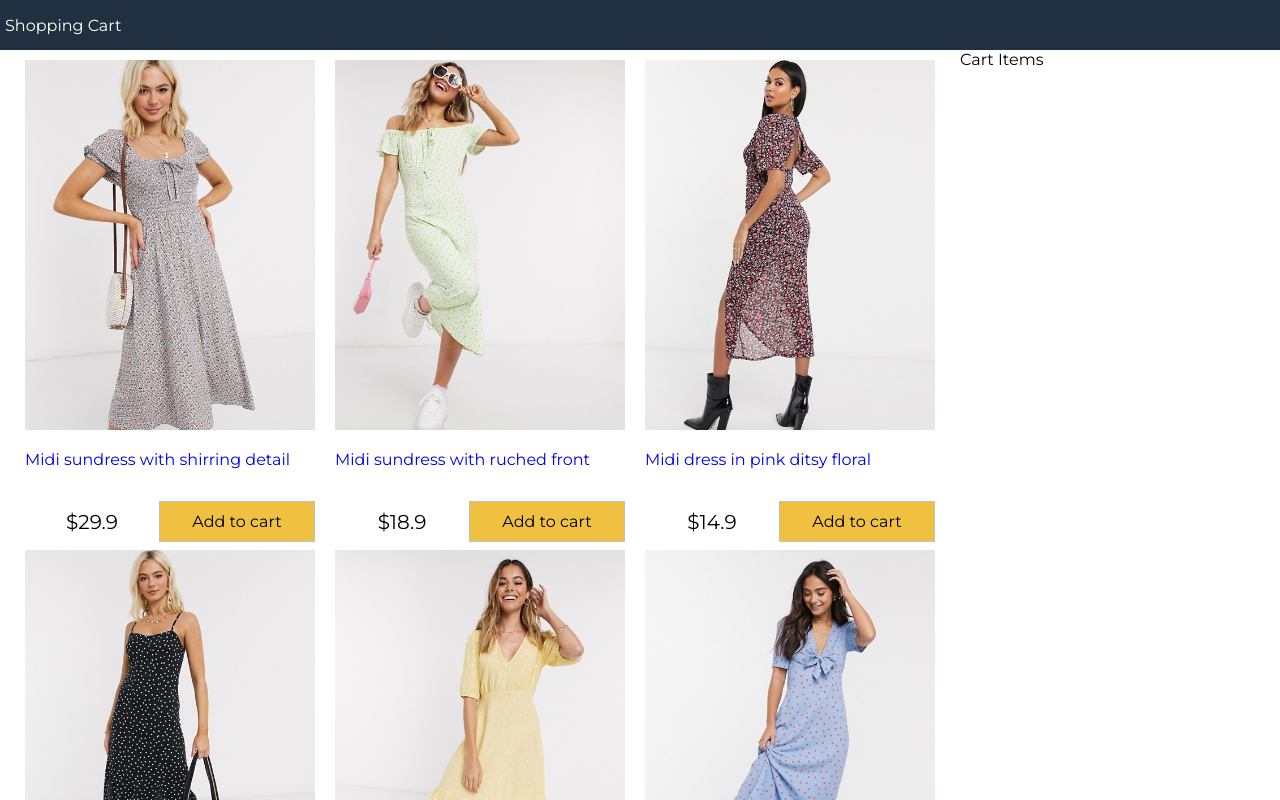
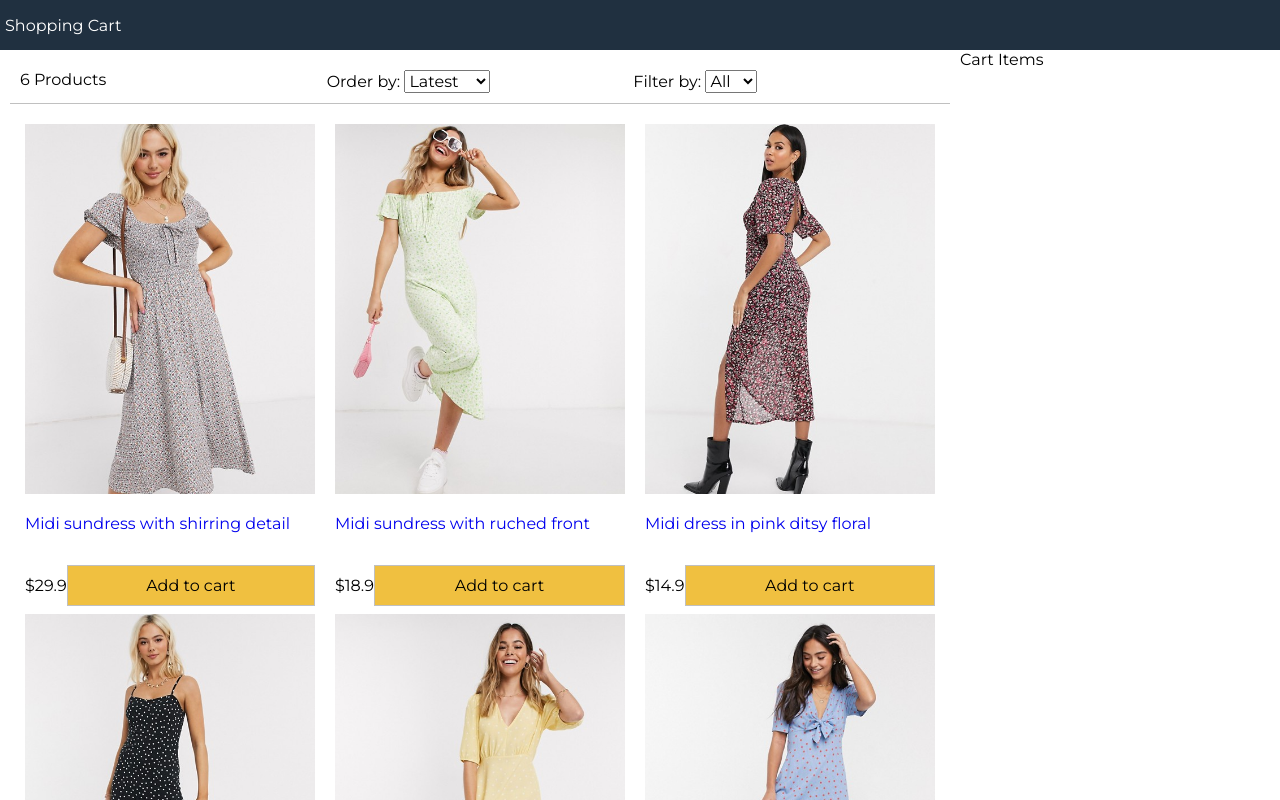
Before and after one commit to KannonH2/E-Commerce-Shopping-Cart, a React (Create React App) app: page / in a window 1280 px wide. Shown: the top 800 px of the page. Built offline with nearby package versions, Linux system fonts and the light colour scheme.

Commit message:
filter component

```diff
--- a/src/App.js
+++ b/src/App.js
@@ -1,5 +1,6 @@
 // feature 1
 import React from 'react';
+import Filter from './components/Filter';
 import Products from './components/Products';
 import data from './data.json';
 
@@ -14,6 +15,36 @@
     };
   }
 
+  sortProducts = (event) =>{
+
+    const sort = event.target.value;
+
+    this.setState((state) => ({
+      sort: sort,
+      products: this.state.products.slice().sort((a, b) => (
+        sort === 'lowest' ?
+        ((a.price > b.price) ? 1 : -1) :
+        sort === 'highest' ?
+        ((a.price < b.price) ? 1 : -1) :
+        ((a._id < b._id) ? 1 : -1)
+      ))
+    }));
+
+  }
+
+  filterProducts = (event) =>{
+    if(event.target.value === ''){
+      this.setState({
+        size: event.target.value,
+        products: data.products
+      });
+    }else{
+    this.setState({
+      size: event.target.value,
+      products: data.products.filter(product => product.availableSizes.indexOf(event.target.value) >= 0)
+    });
+  }
+  }
 
     render() {
 
@@ -25,6 +56,13 @@
                 <main>
                     <div className='content'>
                       <div className='main'>
+                        <Filter
+                          count={this.state.products.length}
+                          size={this.state.size}
+                          sort={this.state.sort}
+                          filterProducts={this.filterProducts}
+                          sortProducts={this.sortProducts}
+                        />
                         <Products products={this.state.products}/>
                       </div>
                       <div className='sidebar'>
--- /dev/null
+++ b/src/components/Filter.js
@@ -0,0 +1,33 @@
+import React, {Component} from 'react'
+
+export default class Filter extends Component {
+    render() {
+        return (
+            <div className="filter">
+                <div className='filter-result'>
+                    {this.props.count} Products
+                </div>
+                <div className='filter-sort'>
+                    Order by: {" "}
+                    <select value={this.props.size} onChange={this.props.sortProducts}>
+                        <option>Latest</option>
+                        <option value="lowest">Lowest</option>
+                        <option value="highest">Highest</option>
+                    </select>
+                </div>
+                <div className='filter-size'>
+                    Filter by: {" "}
+                    <select value={this.props.size} onChange={this.props.filterProducts}>
+                        <option value=''>All</option>
+                        <option value='XS'>XS</option>
+                        <option value='S'>S</option>
+                        <option value='M'>M</option>
+                        <option value='L'>L</option>
+                        <option value='XL'>XL</option>
+                        <option value='XXL'>XXL</option>
+                    </select>
+                </div>
+            </div>
+        )
+    }
+}
--- a/src/components/Products.js
+++ b/src/components/Products.js
@@ -20,9 +20,7 @@
                                     </p>
                                 </a>
                                 <p className='product-price'>
-                                    <div>
-                                        {formatCurrency(product.price)}
-                                    </div>
+                                    {formatCurrency(product.price)}
                                     <button className='button primary'>
                                         Add to cart
                                     </button>
--- a/src/index.css
+++ b/src/index.css
@@ -125,3 +125,17 @@
 .button.primary {
   background-color: #f0c040;
 }
+
+/* Filter */
+
+.filter {
+  display: flex;
+  justify-content: space-between;
+  padding: 1rem;
+  margin: 1rem;
+  border-bottom: 0.1rem #c0c0c0 solid;
+}
+
+.filter div {
+  flex: 1;
+}
```
